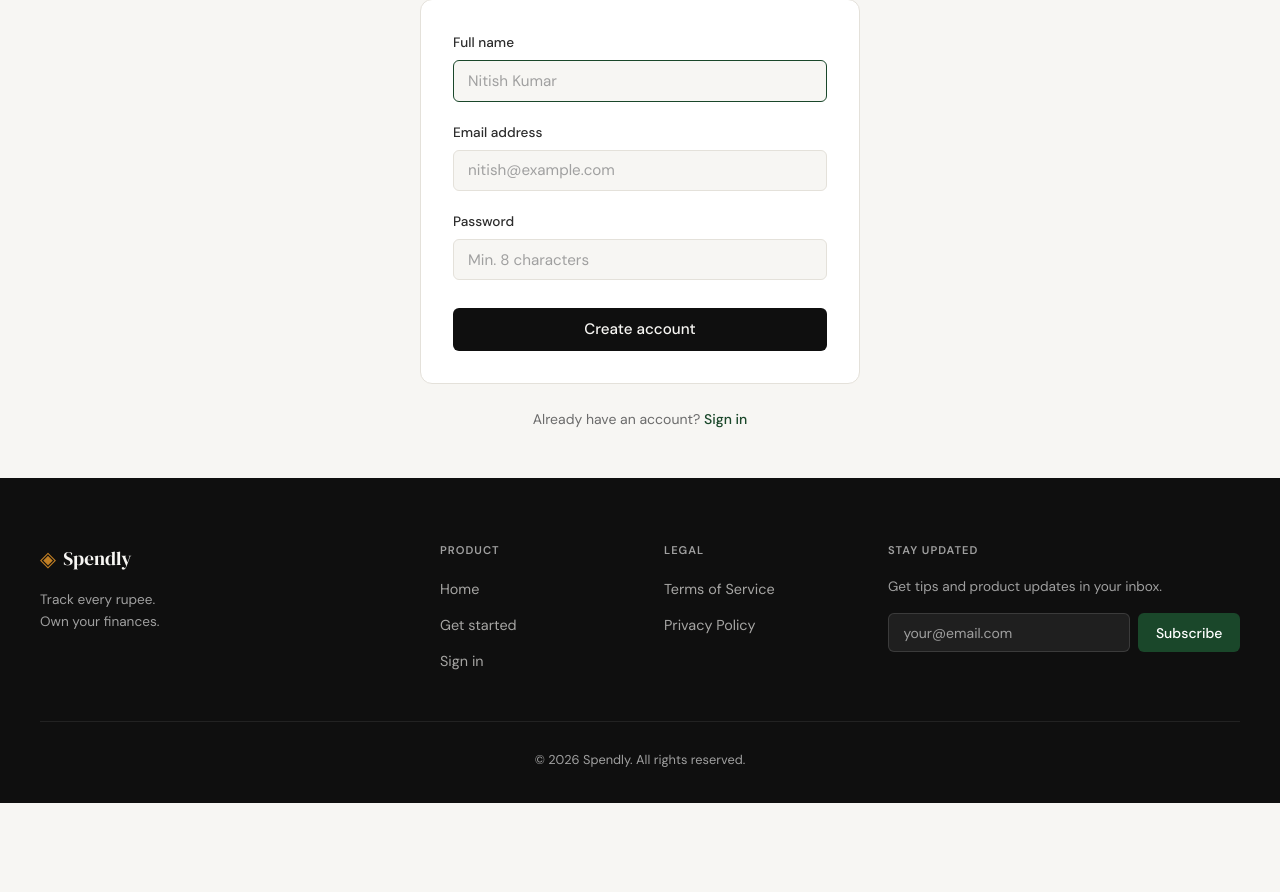
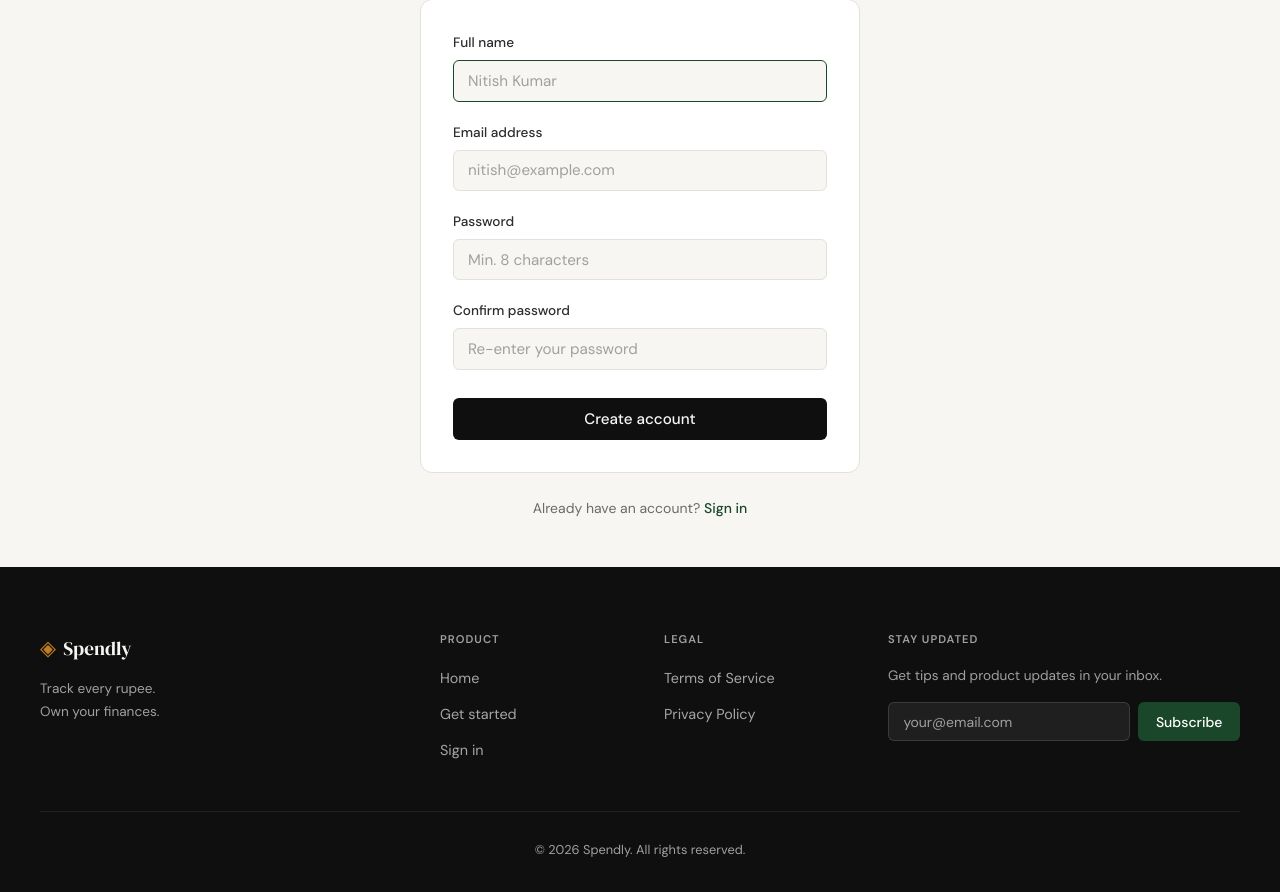
Before and after one commit to goyalbharatoccams/Spendly, a Flask app: page /register in a window 1280 px wide. Shown: the part 224-1116 px from the top of the page. Before the commit the page ends 1027 px from the top, so only its background shows below. Run offline with Flask 3, Linux system fonts and the light colour scheme.

Commit message:
feat: implement user registration with validation
Adds POST /register handler, get_user_by_email and create_user DB
helpers, confirm password field, and spec for step 02.

Co-Authored-By: Claude Sonnet 4.6 <noreply@anthropic.com>

```diff
--- a/app.py
+++ b/app.py
@@ -1,7 +1,9 @@
-from flask import Flask, render_template
-from database.db import get_db, init_db, seed_db
+from flask import Flask, render_template, request, redirect, url_for
+from werkzeug.security import generate_password_hash
+from database.db import get_db, init_db, seed_db, get_user_by_email, create_user
 
 app = Flask(__name__)
+app.secret_key = "dev-secret-change-in-prod"
 
 
 # ------------------------------------------------------------------ #
@@ -13,9 +15,38 @@ def landing():
     return render_template("landing.html")
 
 
-@app.route("/register")
+@app.route("/register", methods=["GET", "POST"])
 def register():
-    return render_template("register.html")
+    if request.method == "GET":
+        return render_template("register.html")
+
+    name             = request.form.get("name", "").strip()
+    email            = request.form.get("email", "").strip()
+    password         = request.form.get("password", "")
+    confirm_password = request.form.get("confirm_password", "")
+
+    if not name or not email or not password or not confirm_password:
+        return render_template("register.html",
+                               error="All fields are required.",
+                               name=name, email=email)
+
+    if len(password) < 8:
+        return render_template("register.html",
+                               error="Password must be at least 8 characters.",
+                               name=name, email=email)
+
+    if password != confirm_password:
+        return render_template("register.html",
+                               error="Passwords do not match.",
+                               name=name, email=email)
+
+    if get_user_by_email(email):
+        return render_template("register.html",
+                               error="An account with that email already exists.",
+                               name=name, email=email)
+
+    create_user(name, email, generate_password_hash(password))
+    return redirect(url_for("login"))
 
 
 @app.route("/login")
--- a/templates/register.html
+++ b/templates/register.html
@@ -17,23 +17,29 @@
             <div class="auth-error">{{ error }}</div>
             {% endif %}
 
-            <form method="POST" action="/register">
+            <form method="POST" action="{{ url_for('register') }}">
                 <div class="form-group">
                     <label for="name">Full name</label>
                     <input type="text" id="name" name="name"
                            class="form-input" placeholder="Nitish Kumar"
-                           required autofocus>
+                           value="{{ name or '' }}" required autofocus>
                 </div>
                 <div class="form-group">
                     <label for="email">Email address</label>
                     <input type="email" id="email" name="email"
                            class="form-input" placeholder="nitish@example.com"
-                           required>
+                           value="{{ email or '' }}" required>
                 </div>
                 <div class="form-group">
                     <label for="password">Password</label>
                     <input type="password" id="password" name="password"
                            class="form-input" placeholder="Min. 8 characters"
+                           required>
+                </div>
+                <div class="form-group">
+                    <label for="confirm_password">Confirm password</label>
+                    <input type="password" id="confirm_password" name="confirm_password"
+                           class="form-input" placeholder="Re-enter your password"
                            required>
                 </div>
                 <button type="submit" class="btn-submit">Create account</button>
```
Also changed, not shown: database/db.py (+19 -0 lines), .claude/specs/02-registration.md (added).
